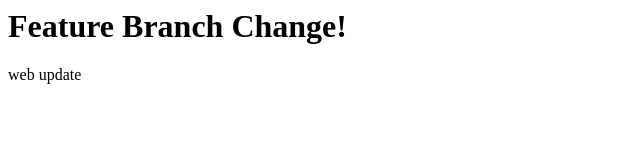
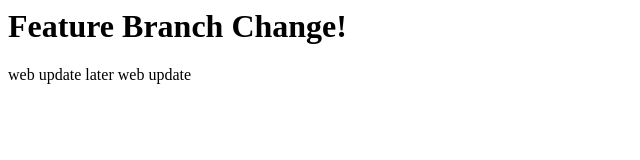
Before and after one commit to NateDuff/WorkflowTesting, a plain HTML site: page Web/index.html in a window 1280 px wide. Shown: the full height of the page, 0-640 px from the left. Drawn offline with Linux system fonts and the light colour scheme.

Commit message:
Push to web

```diff
--- a/Web/index.html
+++ b/Web/index.html
@@ -1,3 +1,5 @@
 <h1>Feature Branch Change!</h1>
 
 web update
+
+later web update
```
